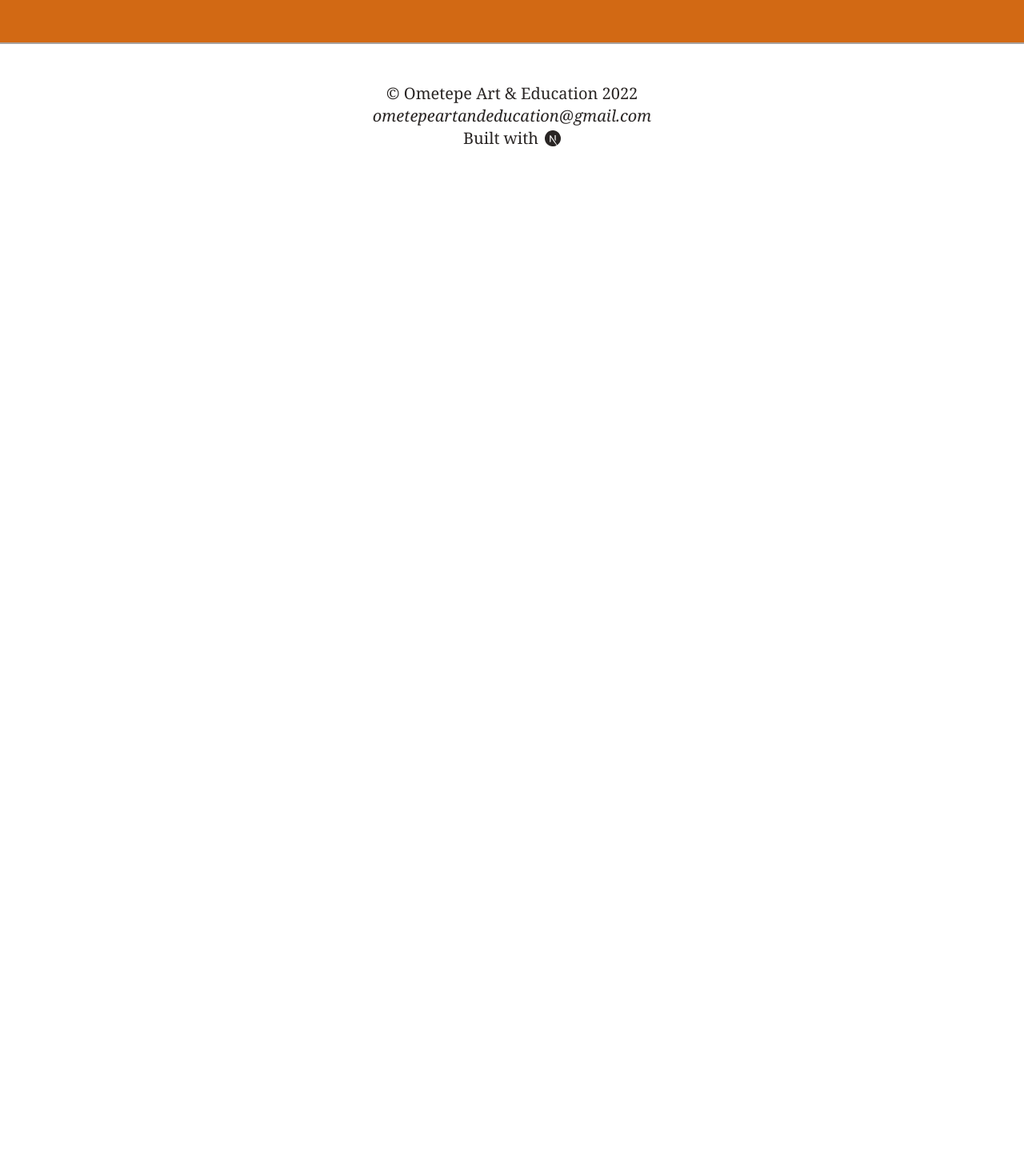
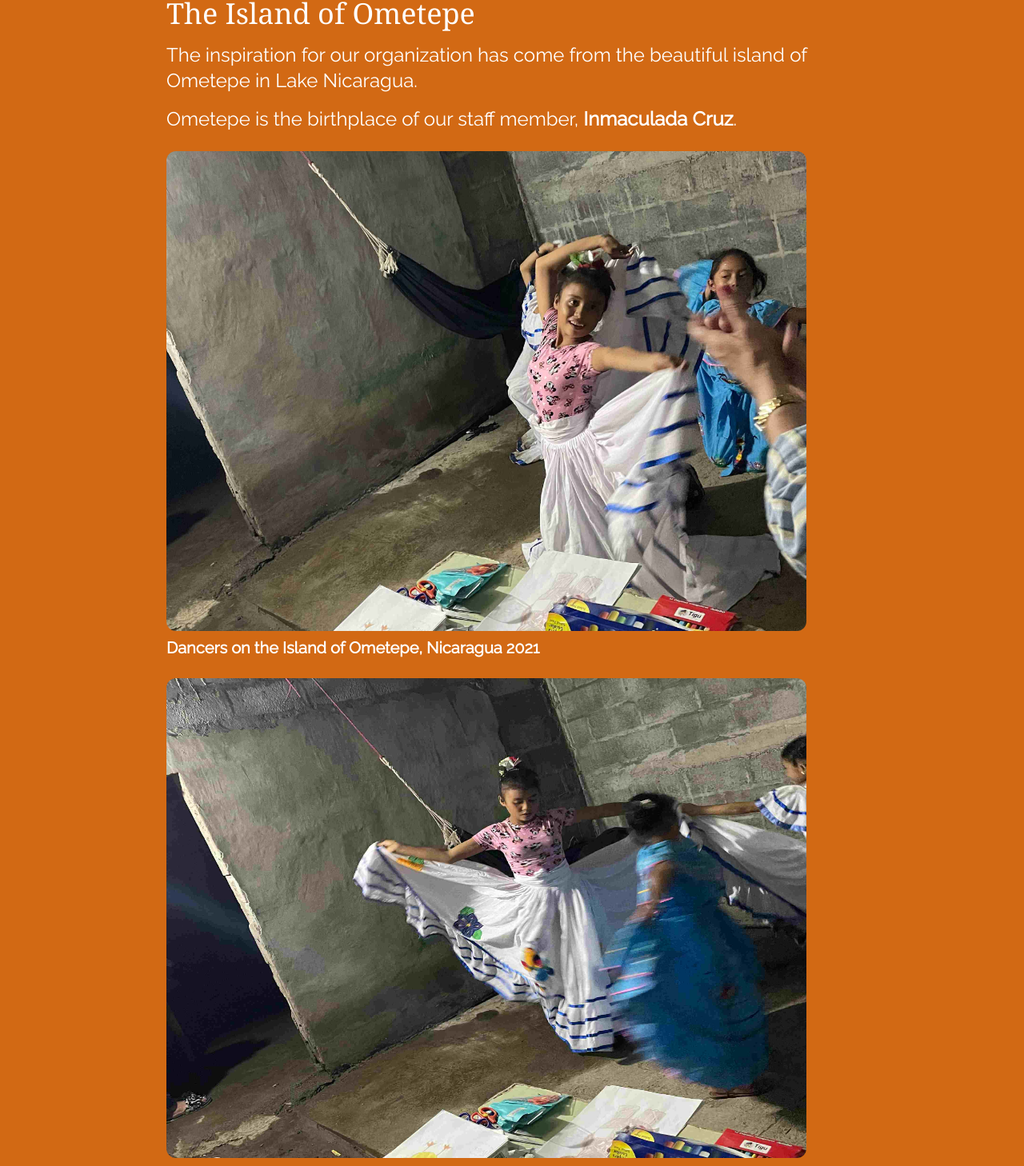
Before and after one commit to papadavis47/ometepe-art-and-education, a Next.js app: page /info/mission in a window 1280 px wide. Shown: the part 1015-2473 px from the top of the page at 80% size. Before the commit the page ends 1250 px from the top, so only its background shows below. Built offline with nearby package versions, Linux system fonts and the light colour scheme; a web font is replaced by a local one.

Commit message:
Add content to mission page

```diff
--- a/pages/info/mission.js
+++ b/pages/info/mission.js
@@ -1,4 +1,5 @@
 import Image from "next/image";
+import Link from "next/link";
 import { useAppContext } from "../../Context/appContext.js";
 import {
   englishMissionStatement,
@@ -13,7 +14,7 @@ const Mission = () => {
         <h1 className='text-3xl sm:text-5xl'>{spanish ? "Nuestra misión" : "Our Mission"}</h1>
       </div>
       <div className='text-xl sm:text-2xl'>
-        <quote className=''>{spanish ? spanishMissionStatement : englishMissionStatement}</quote>
+        <p className=''>{spanish ? spanishMissionStatement : englishMissionStatement}</p>
       </div>
       <div className='mt-6'>
         <Image
@@ -29,6 +30,52 @@ const Mission = () => {
             : "Young Dancers @ Ometepe Art and Education"}
         </figcaption>
       </div>
+      <section className='mt-10'>
+        <div>
+          <h2 className='font-serif text-3xl sm:text-4xl'>
+            {spanish ? "La Isla Ometepe" : "The Island of Ometepe"}
+          </h2>
+          <p className='my-4 text-xl sm:text-2xl'>
+            The inspiration for our organization has come from the beautiful island of Ometepe in
+            Lake Nicaragua.
+          </p>
+          <p className='my-4 text-xl sm:text-2xl'>
+            Ometepe is the birthplace of our staff member,{" "}
+            <span className='font-semibold'>
+              <Link href='/staff/inmaculada'>Inmaculada Cruz</Link>
+            </span>
+            .
+          </p>
+        </div>
+        <div className='mt-6'>
+          <Image
+            src='/images/mission/nicaragua/dancer-ometepe.jpg'
+            width={800}
+            height={600}
+            alt='Dancers on Ometepe'
+            className='rounded-xl'
+          />
+          <figcaption className='font-semibold sm:text-xl'>
+            {spanish
+              ? "Bailarines en la Isla Ometepe, Nicaragua 2021"
+              : "Dancers on the Island of Ometepe, Nicaragua 2021"}
+          </figcaption>
+        </div>
+        <div className='mt-6'>
+          <Image
+            src='/images/mission/nicaragua/dancers2-ometepe.jpg'
+            width={800}
+            height={600}
+            alt='Young Folklore Dancers'
+            className='rounded-xl'
+          />
+          <figcaption className='font-semibold sm:text-xl'>
+            {spanish
+              ? "Bailarines en la Isla Ometepe, Nicaragua 2021"
+              : "Dancers on the Island of Ometepe, Nicaragua 2021"}
+          </figcaption>
+        </div>
+      </section>
     </div>
   );
 };
```
Also changed, not shown: public/images/mission/nicaragua/dancer-ometepe.jpg (renamed from public/images/nicaragua/dancer-ometepe.jpg), public/images/mission/nicaragua/dancers2-ometepe.jpg (renamed from public/images/nicaragua/dancers2-ometepe.jpg).
